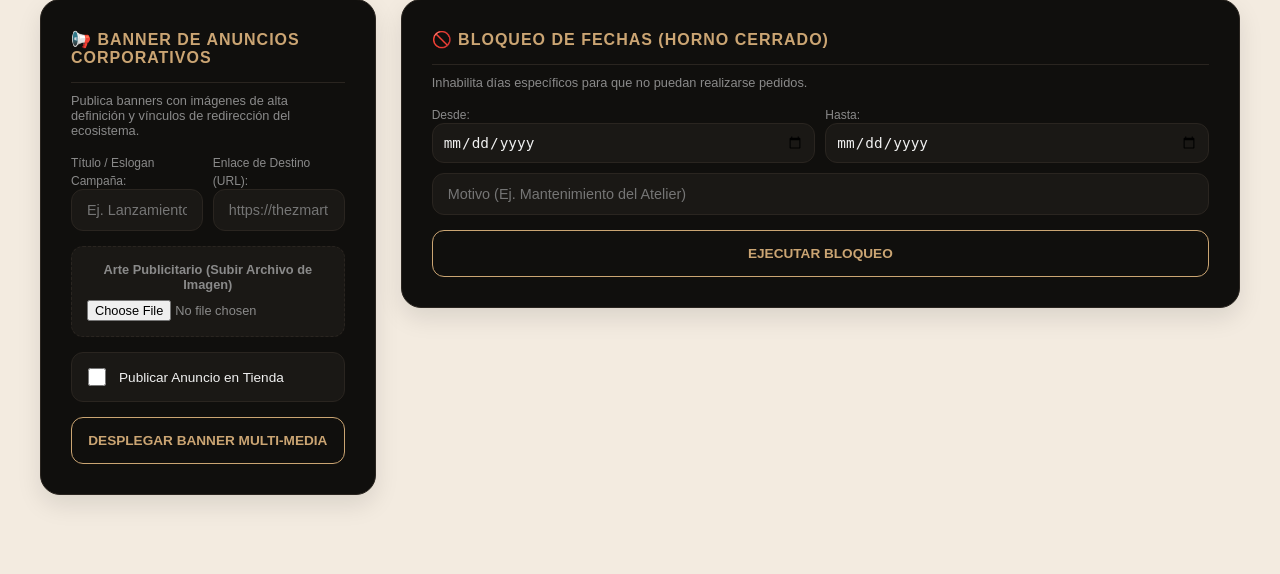
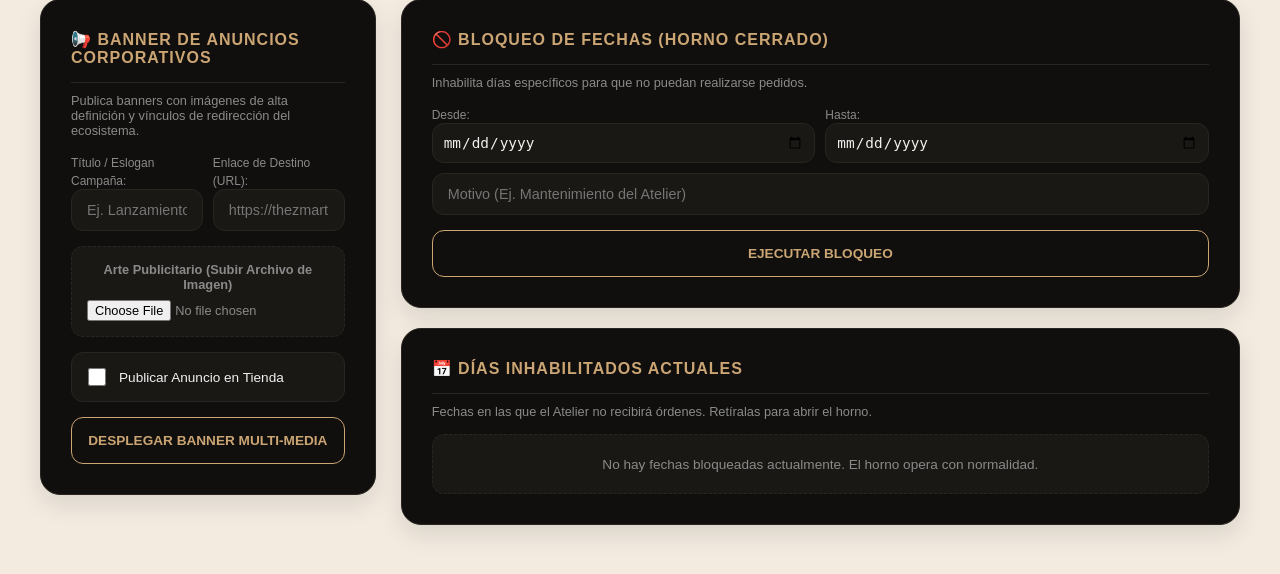
Before and after one commit to zuriellopezcisneros8-bit/delicious-bread, a Flask app: page /admin in a window 1280 px wide, after a click on "⚙️ ALERTAS & AJUSTES". Shown: the part 198-772 px from the top of the page. Run offline with Flask 3, Linux system fonts and the light colour scheme; the visitor is signed in with stand-in values (Sample User, id 1).

Commit message:
nuevo admin

```diff
--- a/templates/admin.html
+++ b/templates/admin.html
@@ -550,6 +550,7 @@
                 </form>
             </div>
 
+            <div style="display: flex; flex-direction: column; gap: 20px;">
                 <div class="card">
                     <h3>🚫 Bloqueo de Fechas (Horno Cerrado)</h3>
                     <p style="color: var(--text-gray); font-size: 0.8rem; margin-top: -10px; margin-bottom: 15px;">Inhabilita días específicos para que no puedan realizarse pedidos.</p>
@@ -567,6 +568,30 @@
                         <input type="text" name="motivo" class="form-control" placeholder="Motivo (Ej. Mantenimiento del Atelier)">
                         <button type="submit" class="btn-action">Ejecutar Bloqueo</button>
                     </form>
+                </div>
+
+                <div class="card">
+                    <h3>📅 Días Inhabilitados Actuales</h3>
+                    <p style="color: var(--text-gray); font-size: 0.8rem; margin-top: -10px; margin-bottom: 15px;">Fechas en las que el Atelier no recibirá órdenes. Retíralas para abrir el horno.</p>
+
+                    <div style="display: flex; flex-direction: column; gap: 10px;">
+                        {% for dia in dias_bloqueados_lista %}
+                        <div style="display: flex; justify-content: space-between; align-items: center; background: var(--input-bg); padding: 15px; border-radius: 12px; border: 1px solid var(--border-dark);">
+                            <div>
+                                <strong style="color: var(--text-white); display: block; font-size: 0.9rem;">{{ dia.fecha.strftime('%d/%m/%Y') }}</strong>
+                                <span style="color: var(--accent-gold); font-size: 0.75rem;">{{ dia.motivo }}</span>
+                            </div>
+                            <form action="{{ url_for('habilitar_dia', dia_id=dia.id) }}" method="POST" style="margin: 0;">
+                                <button type="submit" class="btn-small" style="border-color: #5C2B2B; color: #D96868; padding: 6px 12px; margin: 0; min-width: 90px;">Reactivar</button>
+                            </form>
+                        </div>
+                        {% else %}
+                        <div style="text-align: center; padding: 20px; background: var(--input-bg); border-radius: 12px; border: 1px dashed var(--border-dark);">
+                            <span style="color: var(--text-gray); font-size: 0.85rem;">No hay fechas bloqueadas actualmente. El horno opera con normalidad.</span>
+                        </div>
+                        {% endfor %}
+                    </div>
+                </div>
             </div>
         </div>
     </div>
```
Lines whose indentation alone changed are shown as unchanged.
